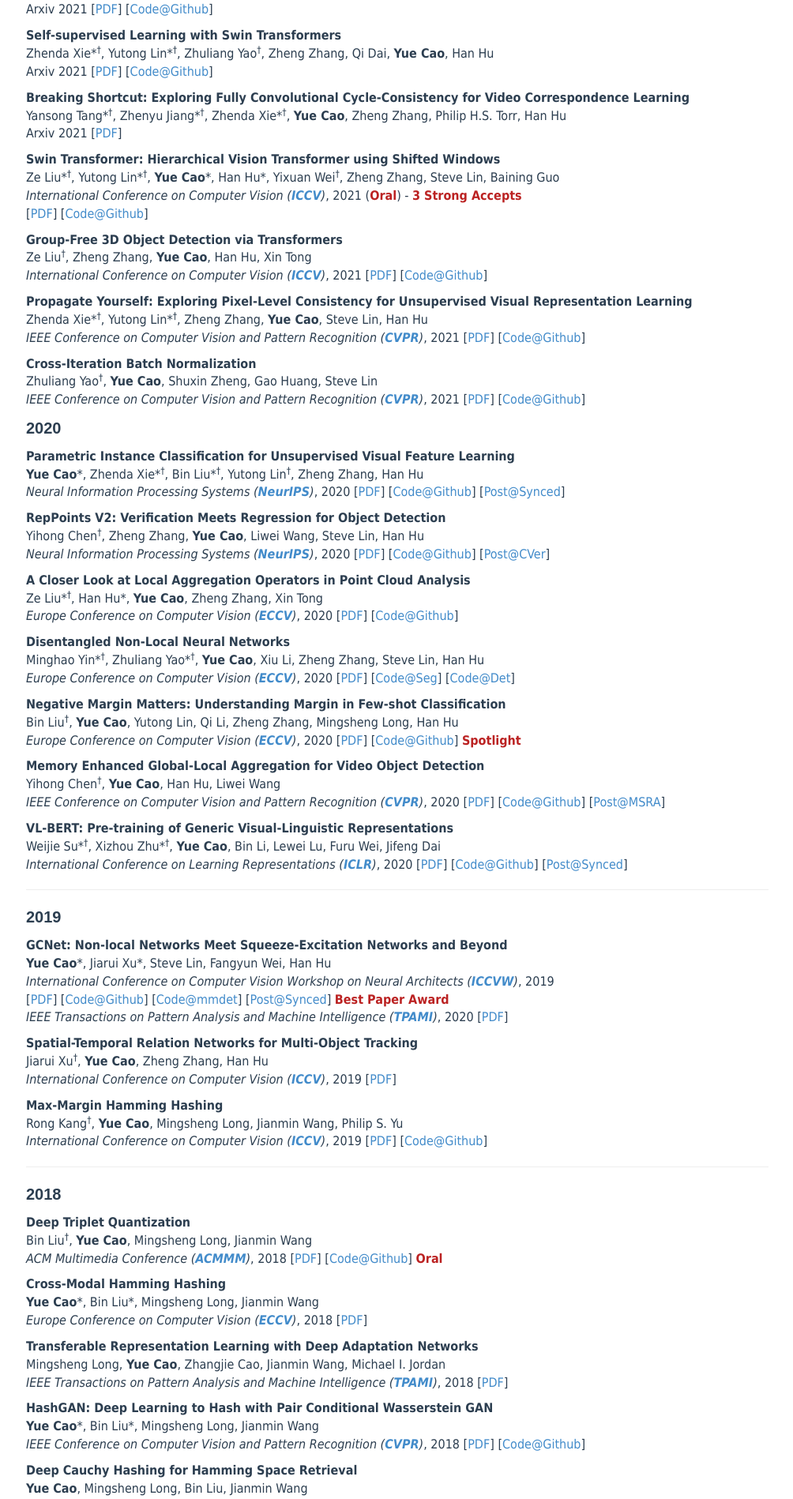
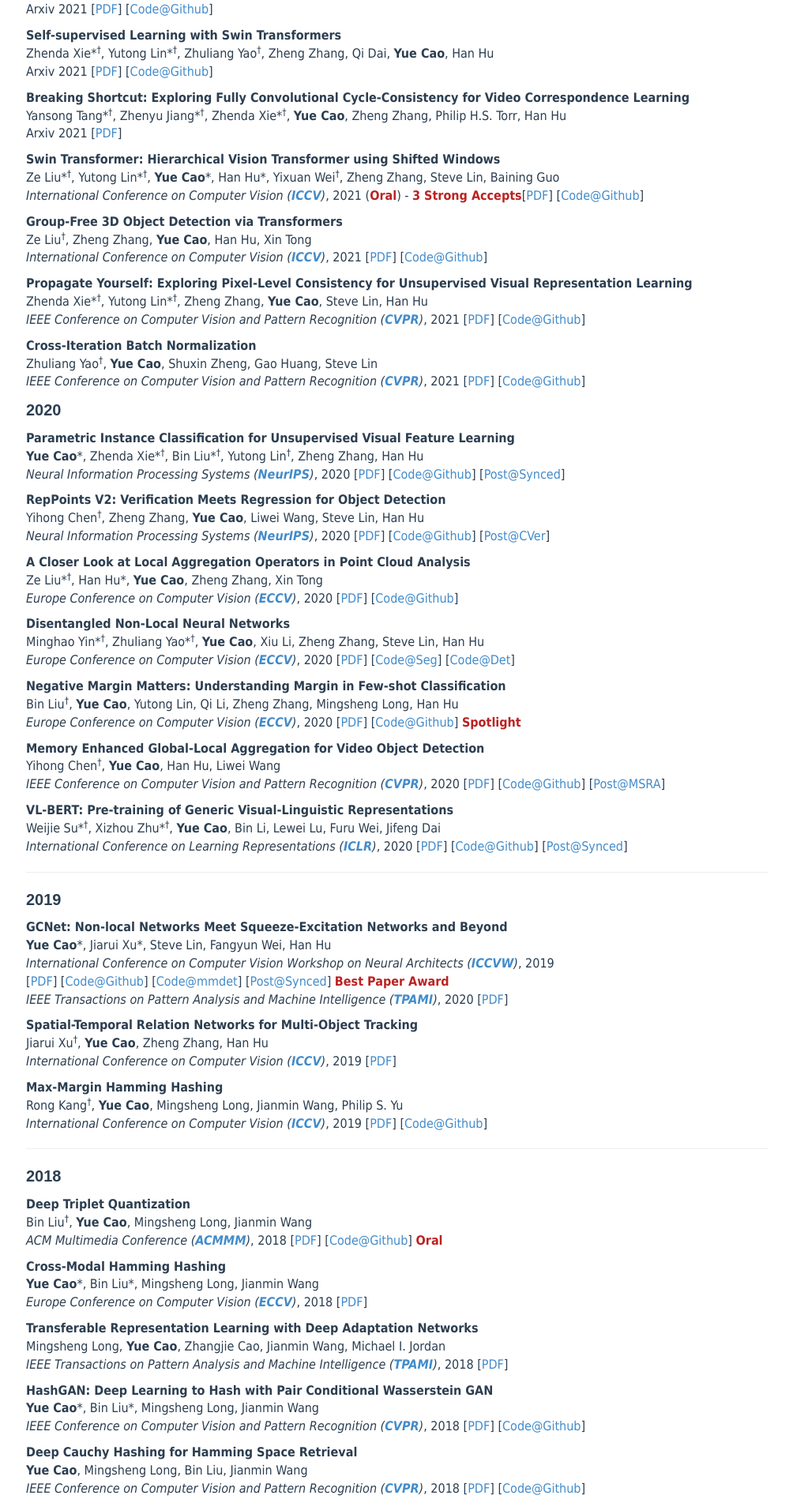
Before and after one commit to caoyue10/caoyue10.github.io, a Jekyll site: the page built from allpub.html, in a window 1280 px wide. Shown: the part 431-2329 px from the top of the page at 79% size, without its empty margins (137-1141 px from the left). Built offline with Jekyll 4.4.1, drawn with Linux system fonts in a browser that asks for light colours.

Commit message:
Update allpub.html

```diff
--- a/allpub.html
+++ b/allpub.html
@@ -22,8 +22,7 @@ layout: page
             </p >
 	<p><strong>Swin Transformer: Hierarchical Vision Transformer using Shifted Windows</strong><br>
             Ze Liu*<sup><span>&#8224;</span></sup>, Yutong Lin*<sup><span>&#8224;</span></sup>, <strong>Yue Cao</strong>*, Han Hu*, Yixuan Wei<sup><span>&#8224;</span></sup>, Zheng Zhang, Steve Lin, Baining Guo<br>
-	    <em>International Conference on Computer Vision (<a href="http://iccv2021.thecvf.com/home"><strong>ICCV</strong></a>)</em>, 2021 (<span class="highlight"><strong>Oral</strong></span>) - <span class="highlight"><strong>3 Strong Accepts</strong></span><br>
-		 [<a href="https://arxiv.org/abs/2103.14030">PDF</a>] [<a href="https://github.com/microsoft/Swin-Transformer">Code@Github</a>]
+	    <em>International Conference on Computer Vision (<a href="http://iccv2021.thecvf.com/home"><strong>ICCV</strong></a>)</em>, 2021 (<span class="highlight"><strong>Oral</strong></span>) - <span class="highlight"><strong>3 Strong Accepts</strong></span>[<a href="https://arxiv.org/abs/2103.14030">PDF</a>] [<a href="https://github.com/microsoft/Swin-Transformer">Code@Github</a>]<br>
             </p >
 	<p><strong>Group-Free 3D Object Detection via Transformers</strong><br>
             Ze Liu<sup><span>&#8224;</span></sup>, Zheng Zhang, <strong>Yue Cao</strong>, Han Hu, Xin Tong<br>
```
